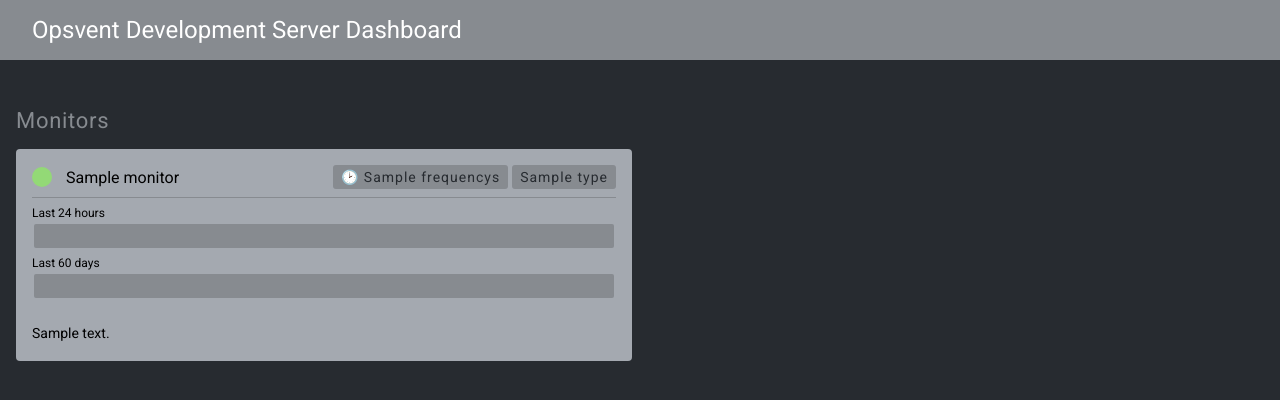
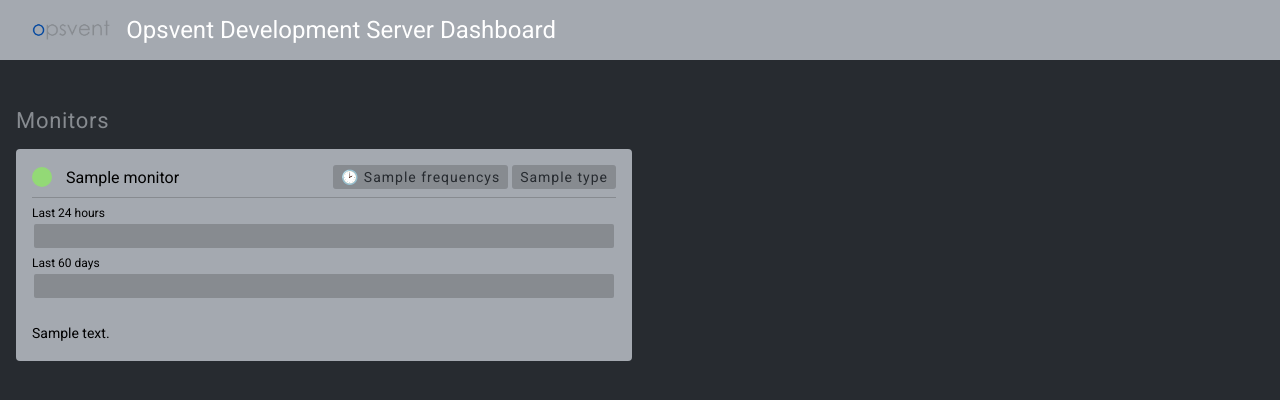
Before and after one commit to opsvent/dev-server, a Node project: template src/api/views/dashboard.ejs in a window 1280 px wide. Shown: the top 400 px of the page. Run offline with Node 20 templates, Linux system fonts and the light colour scheme; the template is opened without the code that fills it: most values are stand-ins (such as "Sample title", 1, 10 or a date in 2020).

Commit message:
imp(dashboard): Added icons and static images

```diff
--- a/package.json
+++ b/package.json
@@ -48,6 +48,7 @@
     "typescript": "^5.0.4"
   },
   "dependencies": {
+    "@fastify/static": "^6.10.2",
     "@fastify/view": "^7.4.1",
     "@opsvent/hmac": "^1.0.1",
     "@sinclair/typebox": "^0.28.9",
--- a/src/api/index.ts
+++ b/src/api/index.ts
@@ -1,3 +1,6 @@
+import path from 'path';
+
+import FastifyStatic from '@fastify/static';
 import FastifyView from '@fastify/view';
 import Ejs from 'ejs';
 import Fastify from 'fastify';
@@ -30,6 +33,10 @@ class Api {
 				ejs: Ejs
 			}
 		});
+		this.fastify.register(FastifyStatic, {
+			root: path.join(__dirname, 'static'),
+			prefix: '/static/'
+		});
 	}
 
 	public async start(jobsDef: JobDefType) {
--- a/src/api/views/dashboard.ejs
+++ b/src/api/views/dashboard.ejs
@@ -18,6 +18,7 @@ function getCellColor(uptime) {
 		<title>Opsvent Development Server Dashboard</title>
 		<meta charset="utf-8">
 		<link href="https://fonts.googleapis.com/css2?family=Roboto&display=swap" rel="stylesheet">
+		<link href="/static/icon.png" rel="icon">
 		<style>
 			:root {
 				--main: #272b30;
@@ -47,10 +48,11 @@ function getCellColor(uptime) {
 			}
 
 			.header {
-				background: var(--light);
+				background: var(--medium);
 				display: flex;
 				padding: 16px 32px;
 				margin-bottom: 32px;
+				align-items: center;
 			}
 
 			h1 {
@@ -69,6 +71,11 @@ function getCellColor(uptime) {
 			h3 {
 				font-size: 16px;
 				font-weight: normal;
+			}
+
+			.logo {
+				height: 24px;
+				margin-right: 16px;
 			}
 
 			.content {
@@ -178,6 +185,7 @@ function getCellColor(uptime) {
 	</head>
 	<body>
 		<div class="header">
+			<img class="logo" src="/static/logo.png">
 			<h1>
 				Opsvent Development Server Dashboard
 			</h1>
```
Also changed, not shown: src/api/static/icon.png (added), src/api/static/logo.png (added), 1 other file.
